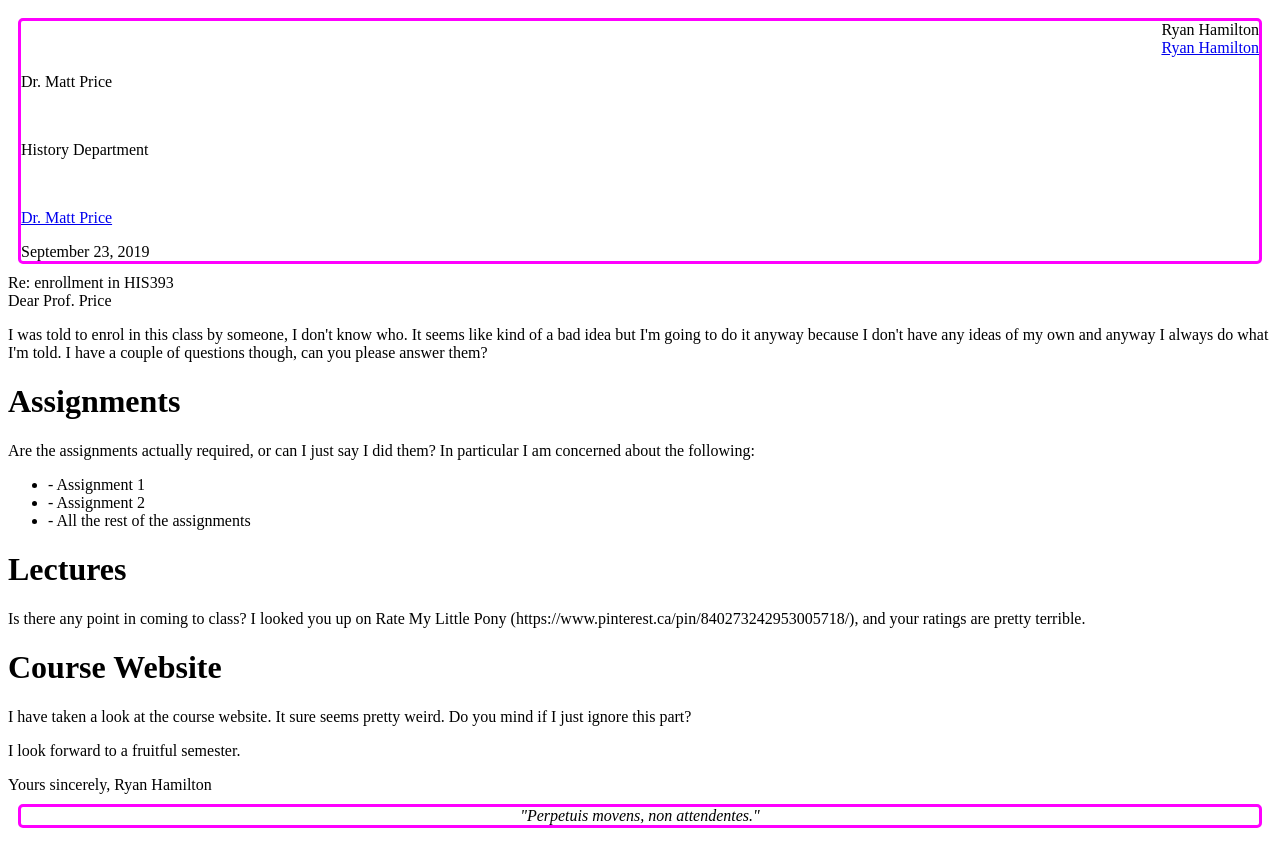
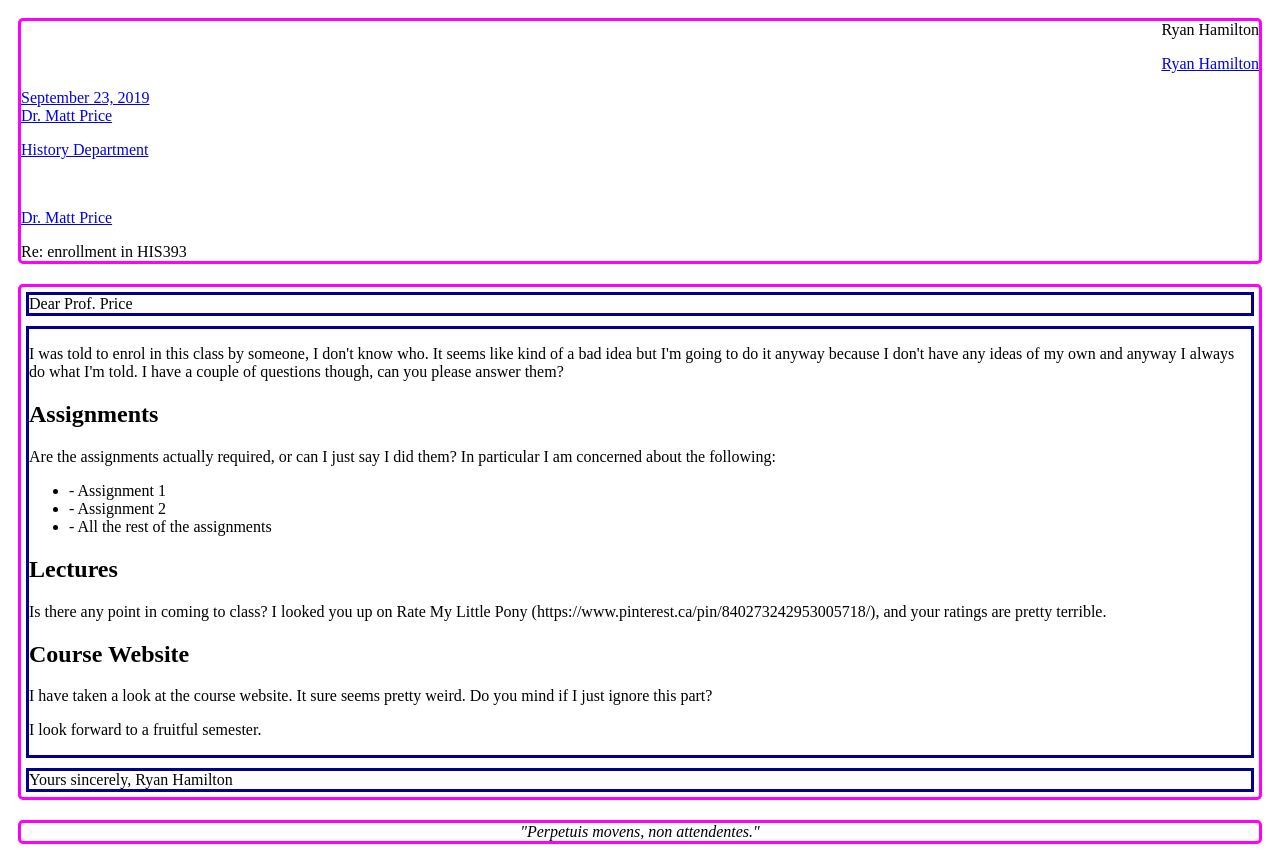
Before and after one commit to dh20199/01-blog-ryanVic, a website: page 01/letter.html in a window 1280 px wide. Drawn offline with Linux system fonts and the light colour scheme.

Commit message:
Morning work

```diff
--- a/01/letter.html
+++ b/01/letter.html
@@ -1,3 +1,4 @@
+<!doctype html>
 <html>
     <head>
         <title></title>
@@ -7,15 +8,33 @@
     <body>
         <main>
             <header>
-                <title>Hamilton Zero to blog post assignment</title>
-                <div class="senderinfo">Ryan Hamilton<br><a href="mailto:ryanferruccio.hamilton@mail.utoronto.ca">Ryan Hamilton</a><br></div class="senderinfo">
-                <div.recipient><p>Dr. Matt Price</p><br><p>History Department</p><br><p><a href="mailto:matt.price@utoronto.ca">Dr. Matt Price</a></p></div.recipient>
-                <time>September 23, 2019</time>
+                <div class="senderinfo">Ryan Hamilton <br>
+                    <p><a href="mailto:ryanferruccio.hamilton@mail.utoronto.ca">Ryan Hamilton
+
+                    </p>
+                </div>
+
+                <time>September 23, 2019
+
+                </time>
+
+                <div class="recipient">Dr. Matt Price<br>
+                    <p>History Department</p><br>
+                    <p><a href="mailto:matt.price@utoronto.ca">Dr. Matt Price</a></p>
+
+                </div>
+
+                <div class="subject">Re: enrollment in HIS393
+
+                </div>
             </header>
-            <div class="subject">Re: enrollment in HIS393</div class="subject">
-            <div.greeting>Dear Prof. Price</div.greeting>
 
-            <div.text>
+            <article>
+                <div class="greeting">Dear Prof. Price
+
+                </div>
+
+                <div class="text">
                     <p>I was told to enrol in this class by someone, I don't know who. It seems like kind of a bad idea but I'm going to do it anyway because I don't have any ideas of my own and anyway I always do what I'm told. I have a couple of questions though, can you please answer them?</p>
                     <h1>Assignments</h1>
                     <p>Are the assignments actually required, or can I just say I did them?  In particular I am concerned about the following:</p>
@@ -31,15 +50,17 @@
                     <h1>Course Website</h1>
                     <p>I have taken a look at the course website. It sure seems pretty weird.  Do you mind if I just ignore this part?</p>
                     <p>I look forward to a fruitful semester.</p>
-            </div.text>
-            <div.closing>
+                </div>
+
+                <div class="closing">
                     Yours sincerely,
                 Ryan Hamilton
-            </div.closing>
+                </div>
+            </article>
+
             <footer>
                 "Perpetuis movens, non attendentes."
             </footer>
-
         </main>
     </body>
 </html>
--- a/03/style.css
+++ b/03/style.css
@@ -2,7 +2,8 @@ html {
     background-color: #ccc;
     box-sizing: border-box;
     font-family: "Roboto", sans-serif;
-    width: 50rem
+    max-width: 50rem;
+    border-radius: 10px
 }
 
 *, *:before, *:after {
@@ -12,7 +13,8 @@ html {
 main {
     border: 10px black solid;
     padding: 10px;
-    width: 50rem
+    max-width: 50rem;
+    border-radius: 10px
 }
 
 header {
--- a/04/style.css
+++ b/04/style.css
@@ -96,7 +96,7 @@ article div section {
 }
 
 #box5 {
-    grid-row: 1 ;
+    grid-row: 1, ;
     grid-column: 5 ;
     background-color: rgba(200,10,10,0.3)
 }
--- a/05/style.css
+++ b/05/style.css
@@ -1,5 +1,5 @@
 article {
-    background: cadetblue;;
+    background: cadetblue;
     display: grid
 
 }
```
Lines whose indentation alone changed are shown as unchanged.
